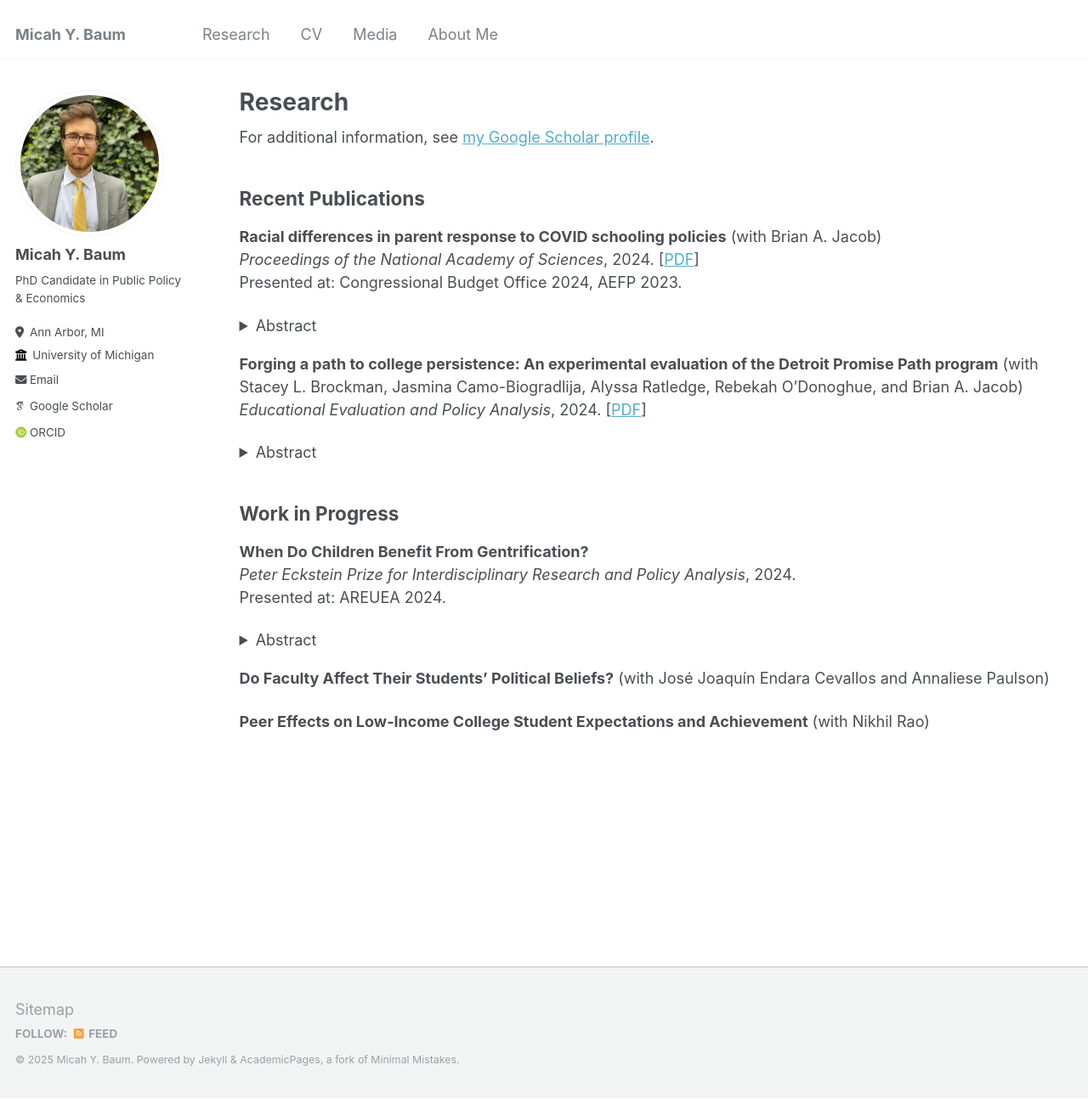
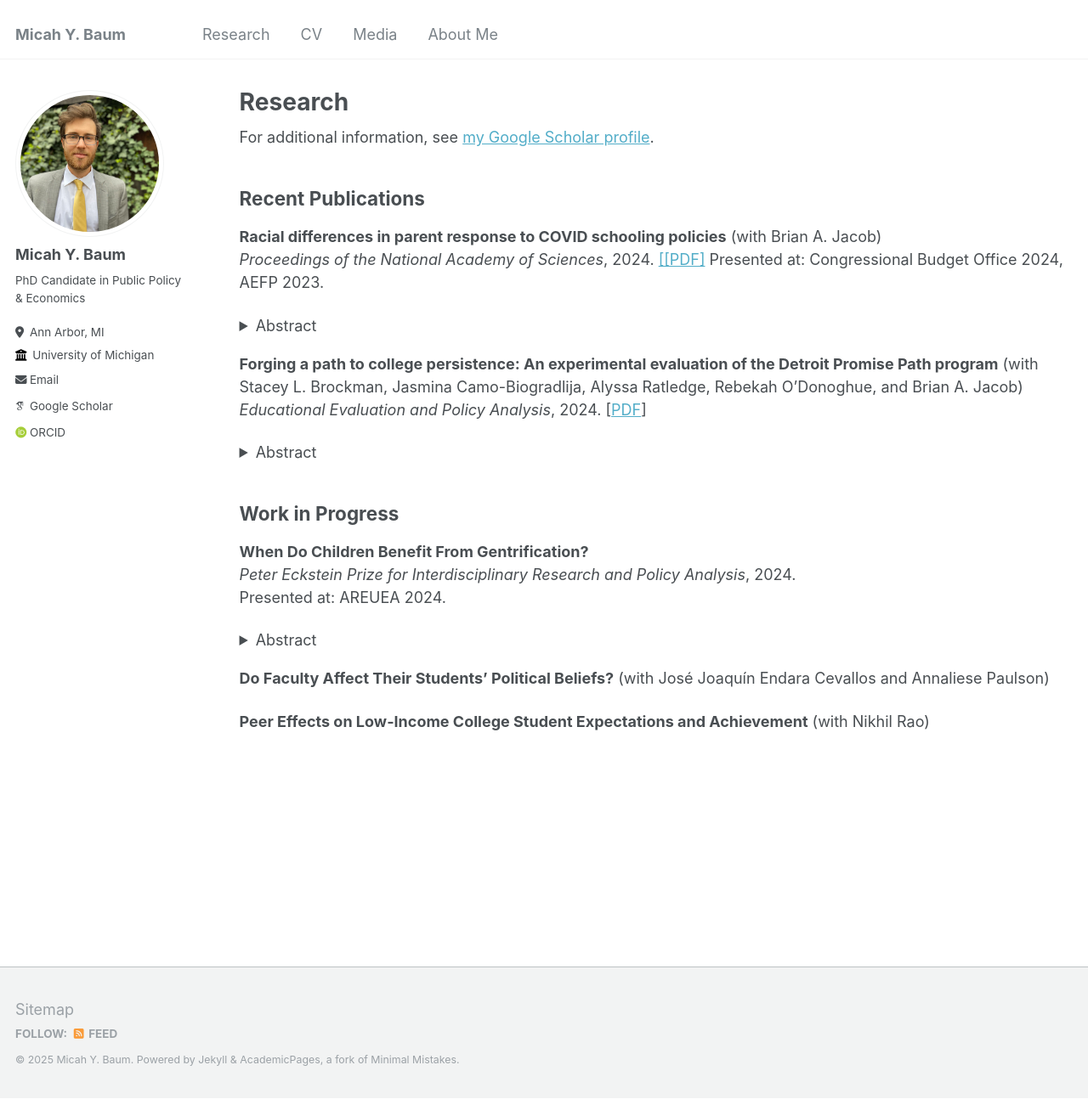
Before and after one commit to micah-baum/micah-baum.github.io, a Jekyll site: the page built from _pages/research.md, in a window 1280 px wide and 1294 px high. Shown: the whole window at 85% size. Built offline with Jekyll 4.4.1, drawn with Linux system fonts in a browser that asks for light colours; some web fonts are replaced.

```diff
--- a/_pages/research.md
+++ b/_pages/research.md
@@ -13,7 +13,7 @@ author_profile: true
 
 ## Recent Publications
 **Racial differences in parent response to COVID schooling policies** (with Brian A. Jacob) <br>
-_Proceedings of the National Academy of Sciences_, 2024. \[[PDF](https://micah-baum.github.io/files/baum-jacob-pnas-2024.pdf)\] <br>
+_Proceedings of the National Academy of Sciences_, 2024.  <a href="https://publichealthpost.org/health-equity/how-covid-19-affected-u-s-public-school-enrollments/](https://micah-baum.github.io/files/baum-jacob-pnas-2024.pdf" target="_blank">[[PDF\]</a>
 Presented at: Congressional Budget Office 2024, AEFP 2023.
 <details> <summary>Abstract</summary>
 This paper examines whether school COVID-19 policies influenced enrollment differently by student age and race/ethnicity. Unlike much prior research, we i) analyze enrollments for virtually the entire U.S. public school population for both the 2020–2021 and 2021–2022 school years, ii) compare enrollment trends within districts in order to isolate subgroup heterogeneity from district characteristics, and iii) account for district selection into preferred learning modes. Analyzing data on over 9,000 districts that serve more than 90% of public school students in the United States, we find enrollment responses to COVID policies differed notably. We find that White enrollments declined more than Black, Hispanic, and Asian enrollments in districts that started the 2020–2021 school year virtually, but in districts that started in-person the reverse was true: Non-White enrollments declined more than White enrollments. Moreover, Black, Hispanic, and Asian families responded more than White families to higher COVID-19 death rates in the months preceding the start of the 2021 school year. In 2021–2022, enrollment differences by the previous year’s learning mode persisted. Racial/ethnic differences did not vary by whether the district required masking in classrooms. These findings are consistent with the greater risk faced by communities of color during the pandemic and demonstrate an additional source of disparate impact from COVID policies.
```
